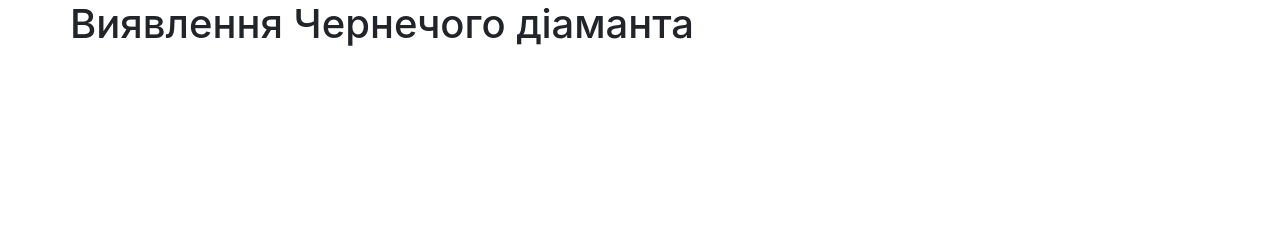
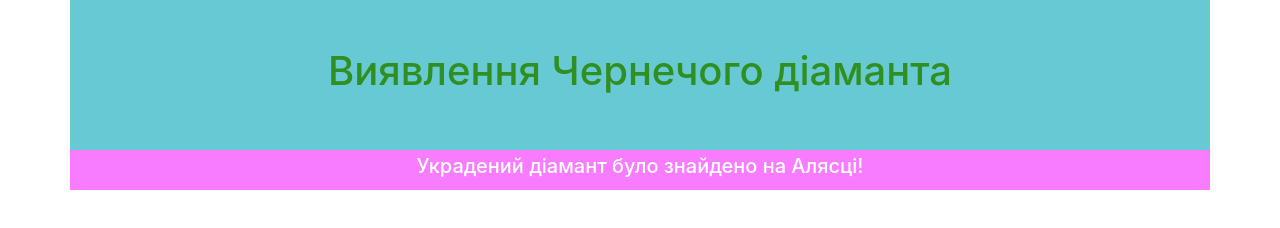
Before and after one commit to sameluck/school-projects, a plain HTML site: page god/project-2/index.html in a window 1280 px wide. Drawn offline with Linux system fonts and the light colour scheme.

Commit message:
add title and subtitle

```diff
--- /dev/null
+++ b/god/project-2/css/main.css
@@ -0,0 +1,14 @@
+#row-1 {
+    height: 150px;
+    background-color: #66c9d4;
+}
+#title-1 {
+    color: #308f21;
+}
+#row-2 {
+    height: 40px;
+    background-color: #f77cff;
+}
+#title-2 {
+    color: white;
+}
--- a/god/project-2/index.html
+++ b/god/project-2/index.html
@@ -3,14 +3,19 @@
 <head>
     <meta charset="UTF-8">
     <title>Homework</title>
+    <link rel="stylesheet" href="css/main.css">
 </head>
 <body>
 <div class="container">
     <div class="row" id="row-1">
-        <h1 id="title-1">Виявлення Чернечого діаманта</h1>
+        <div class="mx-auto my-auto">
+            <h1 id="title-1">Виявлення Чернечого діаманта</h1>
+        </div>
     </div>
-    <div class="row">
-
+    <div class="row" id="row-2">
+        <div class="mx-auto my-auto">
+            <h5 id="title-2">Украдений діамант було знайдено на Алясці!</h5>
+        </div>
     </div>
     <div class="row">
         <div class="col-8"></div>
```
